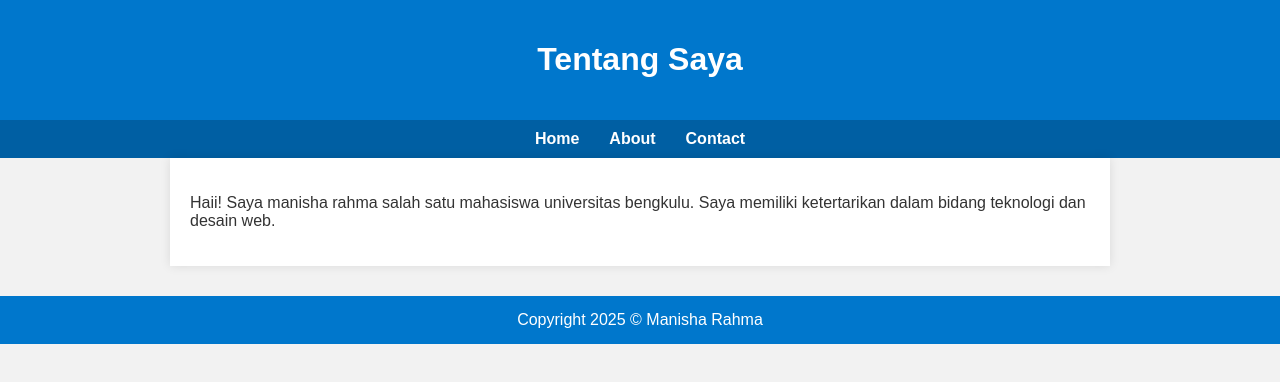
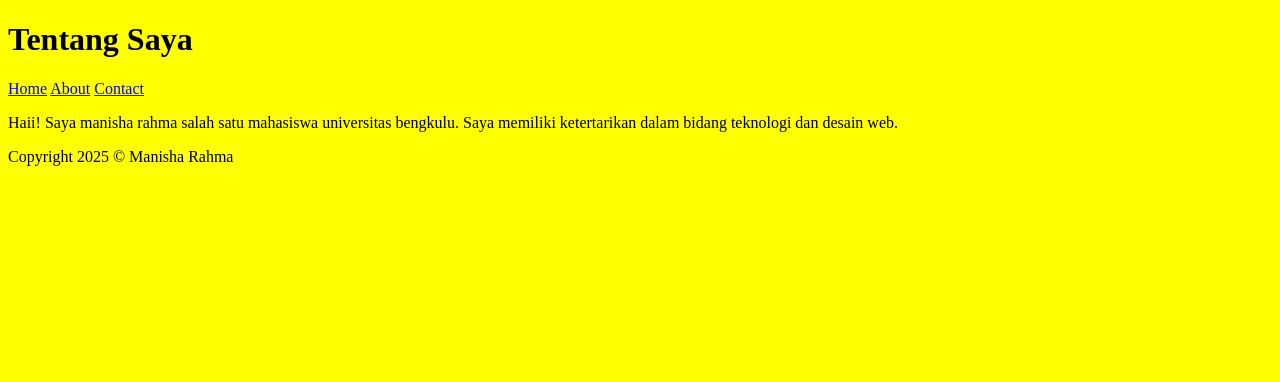
Before and after one commit to Concrete444/Websiteku, a plain HTML site: page about.html in a window 1280 px wide. Drawn offline with Linux system fonts and the light colour scheme; files that its build step writes are made by us from their sources.

Commit message:
Update style.css

```diff
--- a/style.css
+++ b/style.css
@@ -1,65 +1,3 @@
 body {
-  font-family: Arial, sans-serif;
-  margin: 0;
-  padding: 0;
-  background: #f2f2f2;
-  color: #333;
+  background-color: yellow;
 }
-
-header {
-  background-color: #0077cc;
-  color: white;
-  padding: 20px;
-  text-align: center;
-}
-
-nav {
-  background-color: #005fa3;
-  display: flex;
-  justify-content: center;
-  padding: 10px 0;
-}
-
-nav a {
-  color: white;
-  margin: 0 15px;
-  text-decoration: none;
-  font-weight: bold;
-}
-
-nav a:hover {
-  text-decoration: underline;
-}
-
-.container {
-  padding: 20px;
-  max-width: 900px;
-  margin: auto;
-  background: white;
-  box-shadow: 0px 0px 10px rgba(0,0,0,0.1);
-}
-
-.profile-pic {
-  width: 120px;
-  border-radius: 50%;
-}
-
-table {
-  width: 100%;
-  margin-top: 20px;
-  border-collapse: collapse;
-}
-
-th, td {
-  padding: 10px;
-  border: 1px solid #ccc;
-  text-align: center;
-}
-
-footer {
-  text-align: center;
-  padding: 15px;
-  background: #0077cc;
-  color: white;
-  margin-top: 30px;
-}
```
